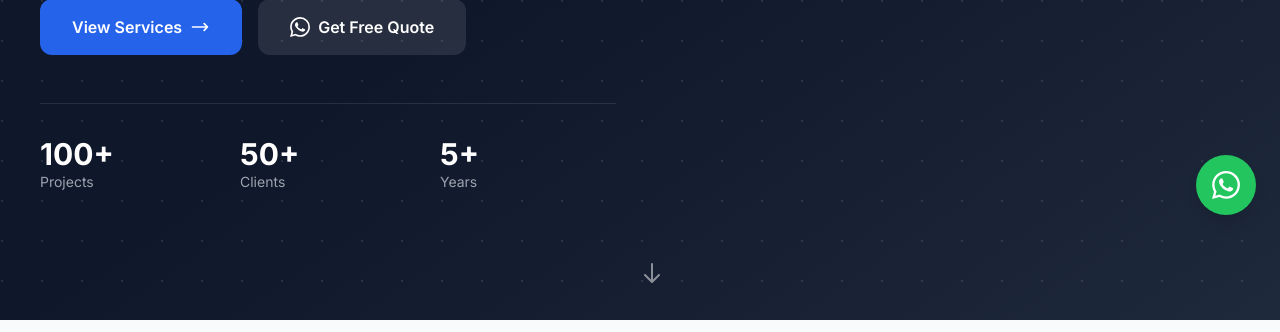
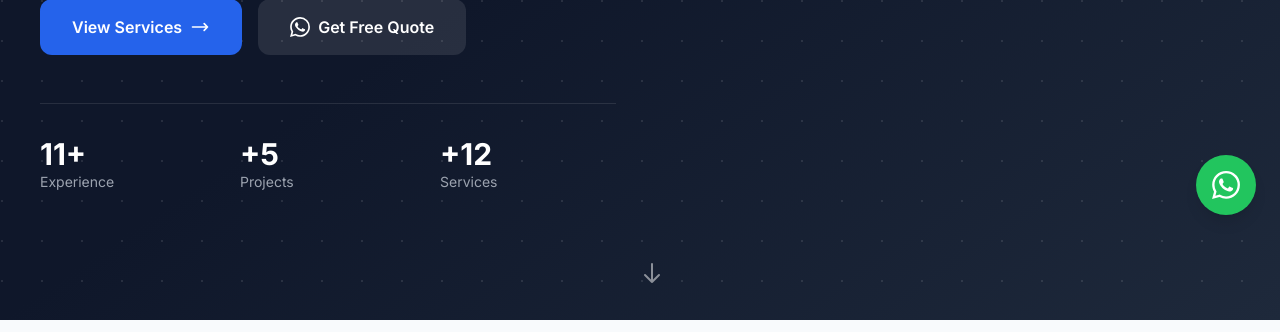
Before and after one commit to bardich/DigiCode, a Django app: page / in a window 1280 px wide. Shown: the part 561-893 px from the top of the page. Run offline with Django 5.2, Linux system fonts and the light colour scheme; data comes from the database, SQL or seed files in the repository; data that the repository does not hold is empty; style sheets or scripts are compiled from the project's sources; some libraries are stand-ins or nearby versions; some web fonts are replaced.

Commit message:
update numbers homepage

```diff
--- a/templates/core/home.html
+++ b/templates/core/home.html
@@ -50,16 +50,16 @@
                 <!-- Stats -->
                 <div class="grid grid-cols-3 gap-6 mt-12 pt-8 border-t border-white/10">
                     <div>
-                        <div class="text-2xl lg:text-3xl font-bold text-white">100+</div>
+                        <div class="text-2xl lg:text-3xl font-bold text-white">11+</div>
+                        <div class="text-sm text-gray-400">{% trans "Experience" %}</div>
+                    </div>
+                    <div>
+                        <div class="text-2xl lg:text-3xl font-bold text-white">+5</div>
                         <div class="text-sm text-gray-400">{% trans "Projects" %}</div>
                     </div>
                     <div>
-                        <div class="text-2xl lg:text-3xl font-bold text-white">50+</div>
-                        <div class="text-sm text-gray-400">{% trans "Clients" %}</div>
-                    </div>
-                    <div>
-                        <div class="text-2xl lg:text-3xl font-bold text-white">5+</div>
-                        <div class="text-sm text-gray-400">{% trans "Years" %}</div>
+                        <div class="text-2xl lg:text-3xl font-bold text-white">+12</div>
+                        <div class="text-sm text-gray-400">{% trans "Services" %}</div>
                     </div>
                 </div>
             </div>
```
